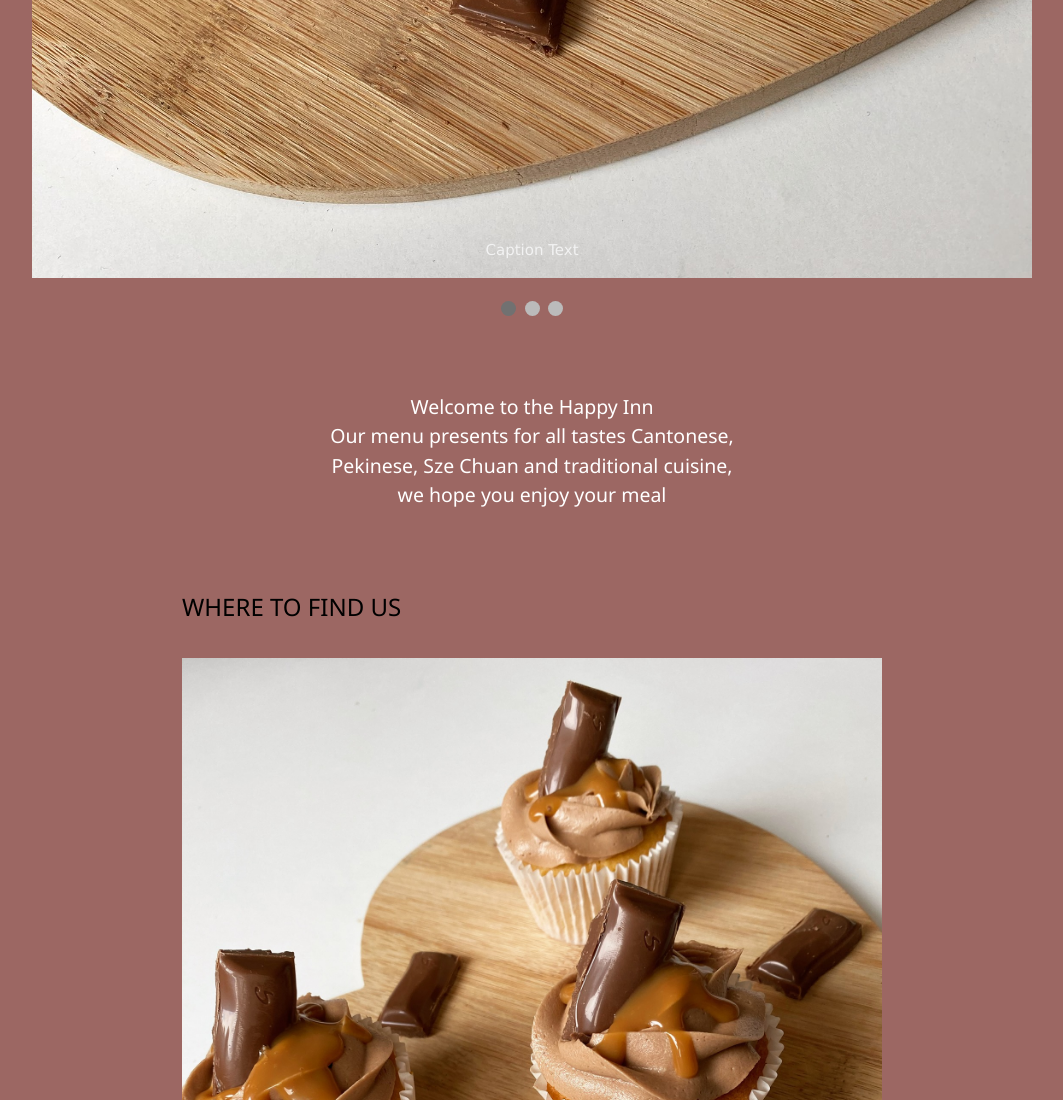
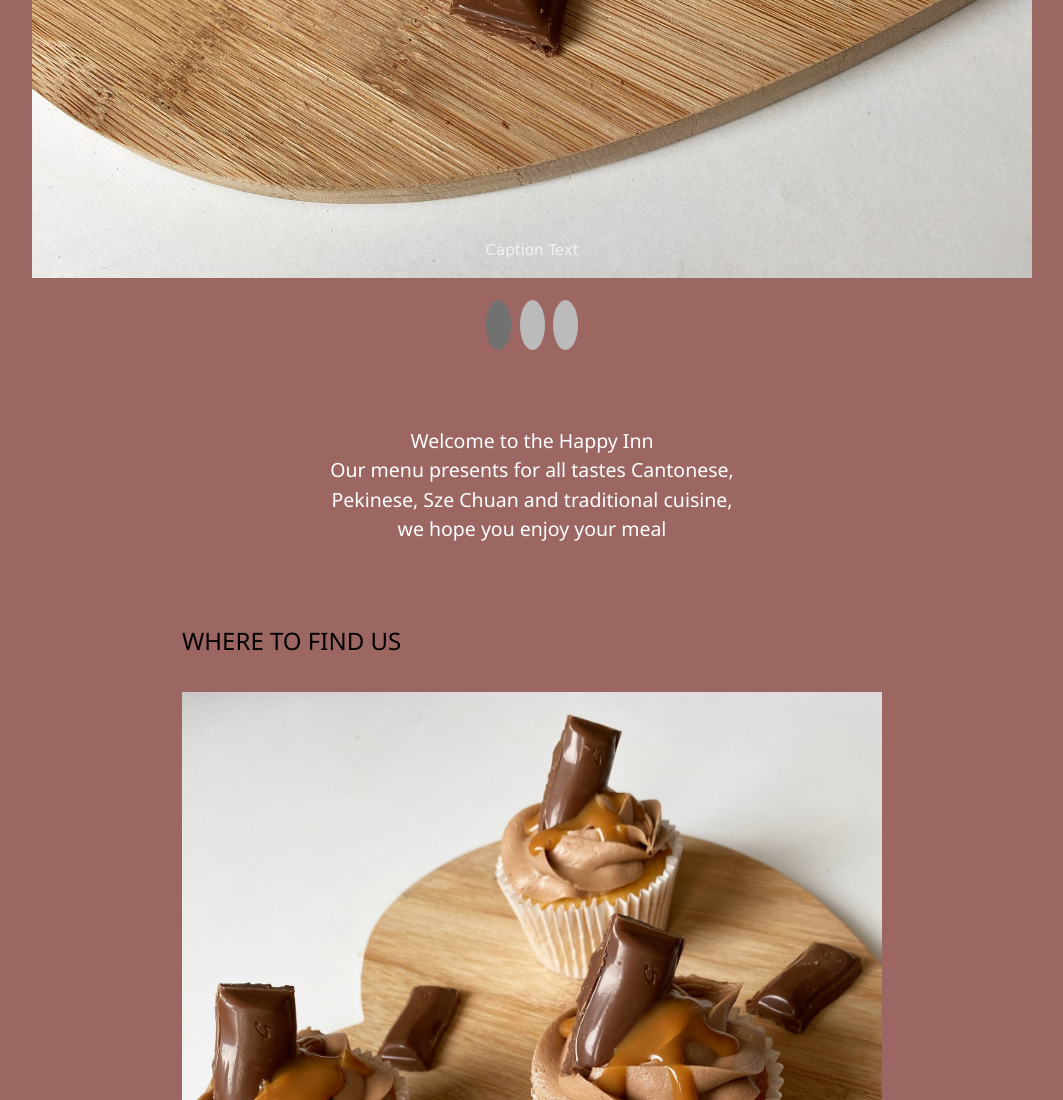
Before and after one commit to HighlanderJeff/updated-food3, a plain HTML site: page index.html in a window 1280 px wide. Shown: the part 995-2095 px from the top of the page, without its empty margins (108-1171 px from the left). Drawn offline with nearby package versions, Linux system fonts and the light colour scheme.

Commit message:
Update index.html

```diff
--- a/index.html
+++ b/index.html
@@ -84,8 +84,8 @@ img {vertical-align: middle;}
 /* The dots/bullets/indicators */
 .dot {
   cursor: pointer;
-  height: 15px;
-  width: 15px;
+  height: 50px;
+  width: 25px;
   margin: 0 2px;
   background-color: #bbb;
   border-radius: 50%;
```
